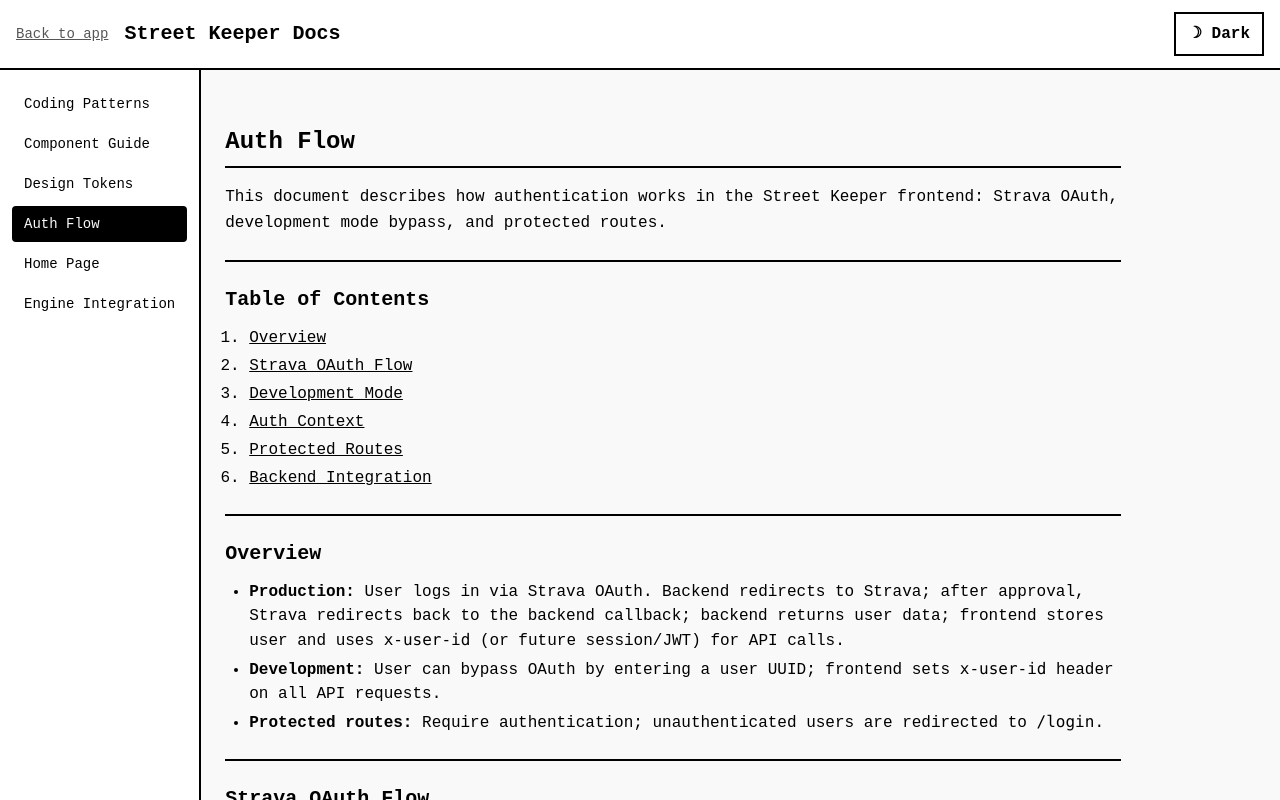
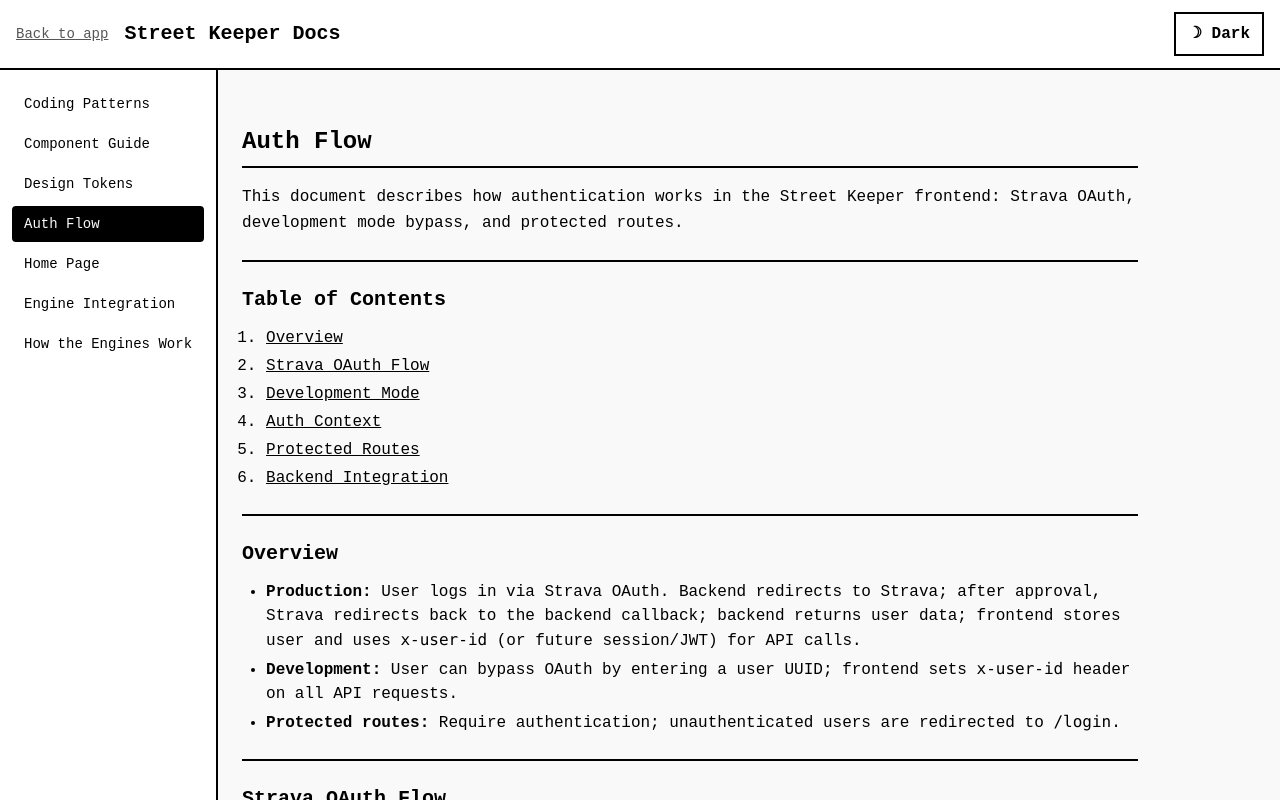
Before and after one commit to devevangel/street-keeper-client, a React (Vite) app: page /docs/auth-flow in a window 1280 px wide. Shown: the top 800 px of the page. Built offline with nearby package versions, Linux system fonts and the light colour scheme; no server answers.

Commit message:
Add documentation for how engines work: include new section in index.ts to provide users with insights into engine functionality and processes.

```diff
--- a/src/docs/index.ts
+++ b/src/docs/index.ts
@@ -9,6 +9,7 @@
 import authFlow from "./AUTH_FLOW.md?raw";
 import homePage from "./HOME_PAGE.md?raw";
 import engineIntegration from "./ENGINE_INTEGRATION.md?raw";
+import howEnginesWork from "./HOW_ENGINES_WORK.md?raw";
 
 export interface DocEntry {
   slug: string;
@@ -27,6 +28,7 @@
   { slug: "auth-flow", title: "Auth Flow", content: authFlow },
   { slug: "home-page", title: "Home Page", content: homePage },
   { slug: "engine-integration", title: "Engine Integration", content: engineIntegration },
+  { slug: "how-engines-work", title: "How the Engines Work", content: howEnginesWork },
 ];
 
 export function getDocBySlug(slug: string): DocEntry | undefined {
```
